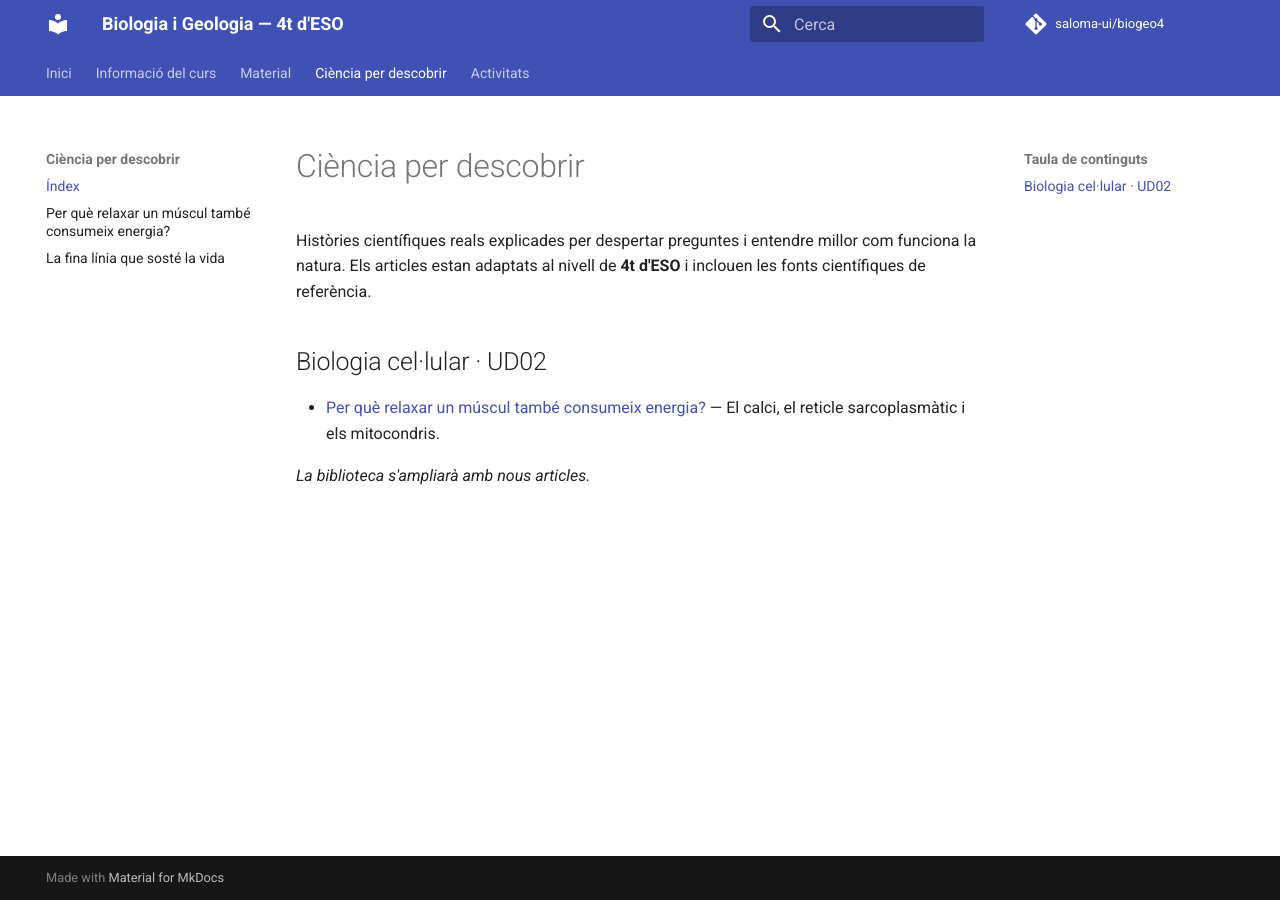
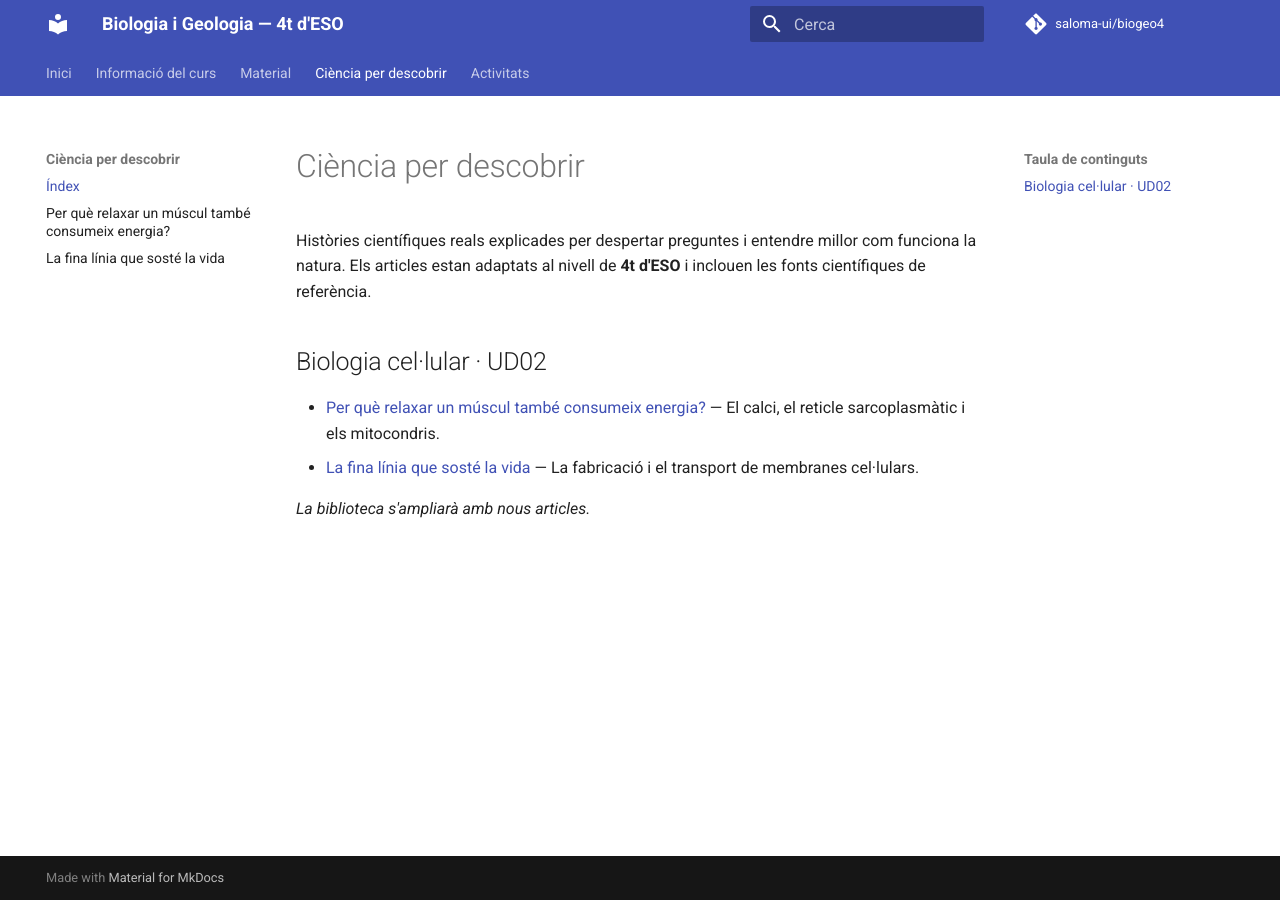
Before and after one commit to saloma-ui/biogeo4, an MkDocs documentation site: the page built from docs/divulgacio/index.md, in a window 1280 px wide. Built offline with MkDocs 1.6.1 and Material for MkDocs 9.7.7, drawn with Linux system fonts in a browser that asks for light colours; comment, search, counter and statistics services are not loaded.

Commit message:
Enllaça el segon article de divulgació

```diff
--- a/docs/divulgacio/index.md
+++ b/docs/divulgacio/index.md
@@ -5,5 +5,6 @@ Històries científiques reals explicades per despertar preguntes i entendre mil
 ## Biologia cel·lular · UD02
 
 - [Per què relaxar un múscul també consumeix energia?](ud02/01-rel-calci.md) — El calci, el reticle sarcoplasmàtic i els mitocondris.
+- [La fina línia que sosté la vida](ud02/02-fina-linia-vida.md) — La fabricació i el transport de membranes cel·lulars.
 
 *La biblioteca s'ampliarà amb nous articles.*
```
